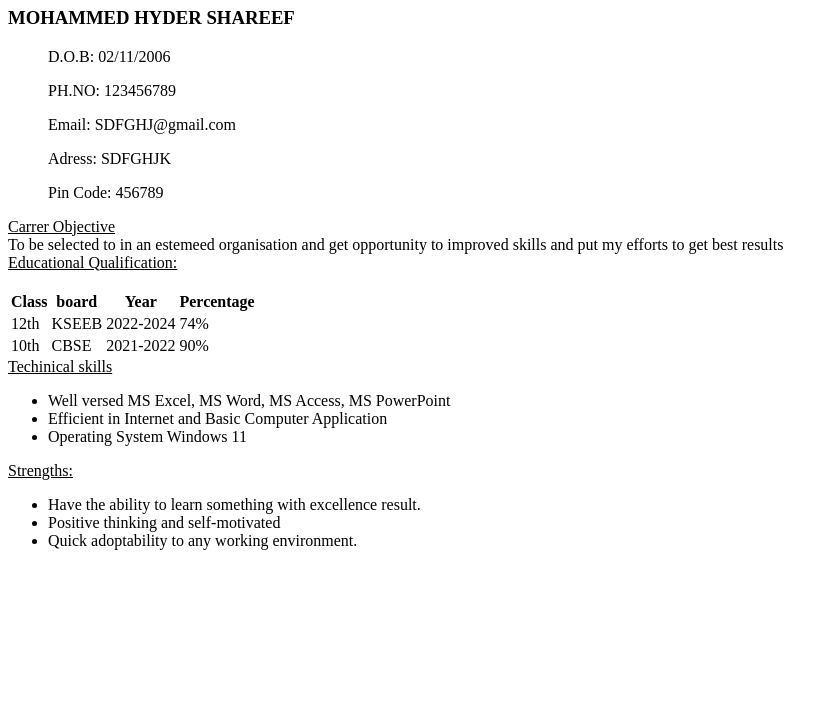
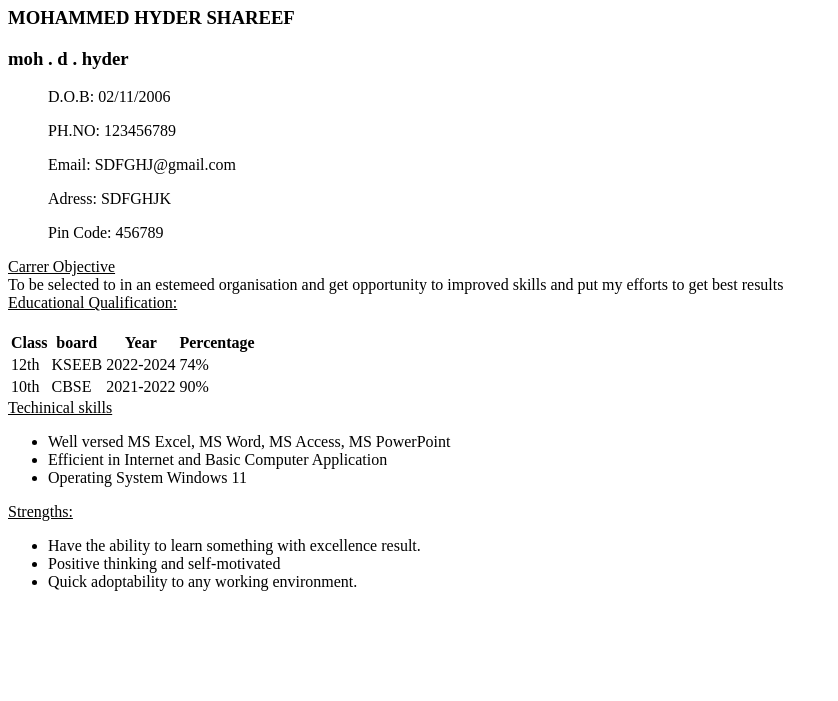
Before and after one commit to Hyder-Shareef/CD, a plain HTML site: page portfolio/index.html in a window 1280 px wide. Shown: the part 99-800 px from the top of the page, without its empty margins (0-838 px from the left). Drawn offline with Linux system fonts and the light colour scheme.

Commit message:
first commit

```diff
--- a/portfolio/index.html
+++ b/portfolio/index.html
@@ -9,6 +9,7 @@
     <h1>RESUME</h1>
 <tr>
     <h3>MOHAMMED HYDER SHAREEF</h3>
+    <h3>moh . d . hyder</h3>
     <ul>D.O.B: 02/11/2006</ul>
     <ul>PH.NO: 123456789</ul>
     <ul>Email: SDFGHJ@gmail.com</ul>
```
Also changed, not shown: FILE VS FOLDER (DIRECTORY).txt (added), PWD.txt (added), cd.txt (added).
